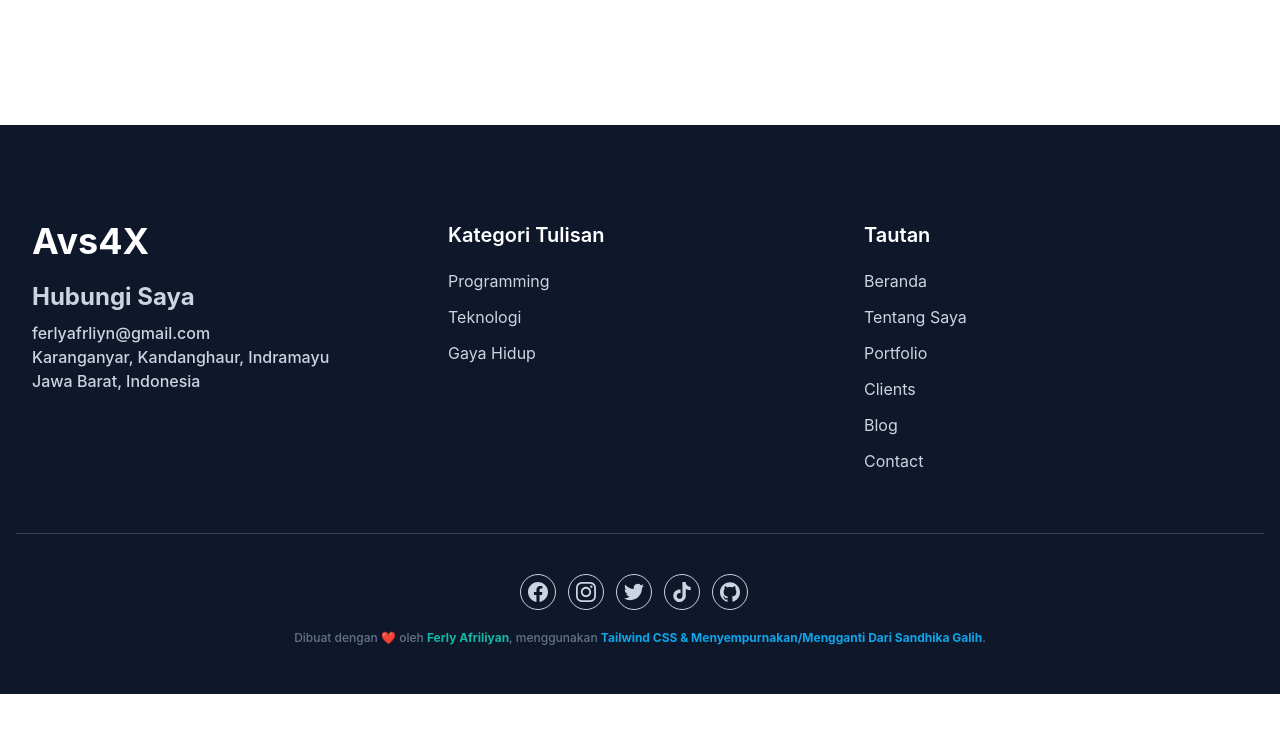
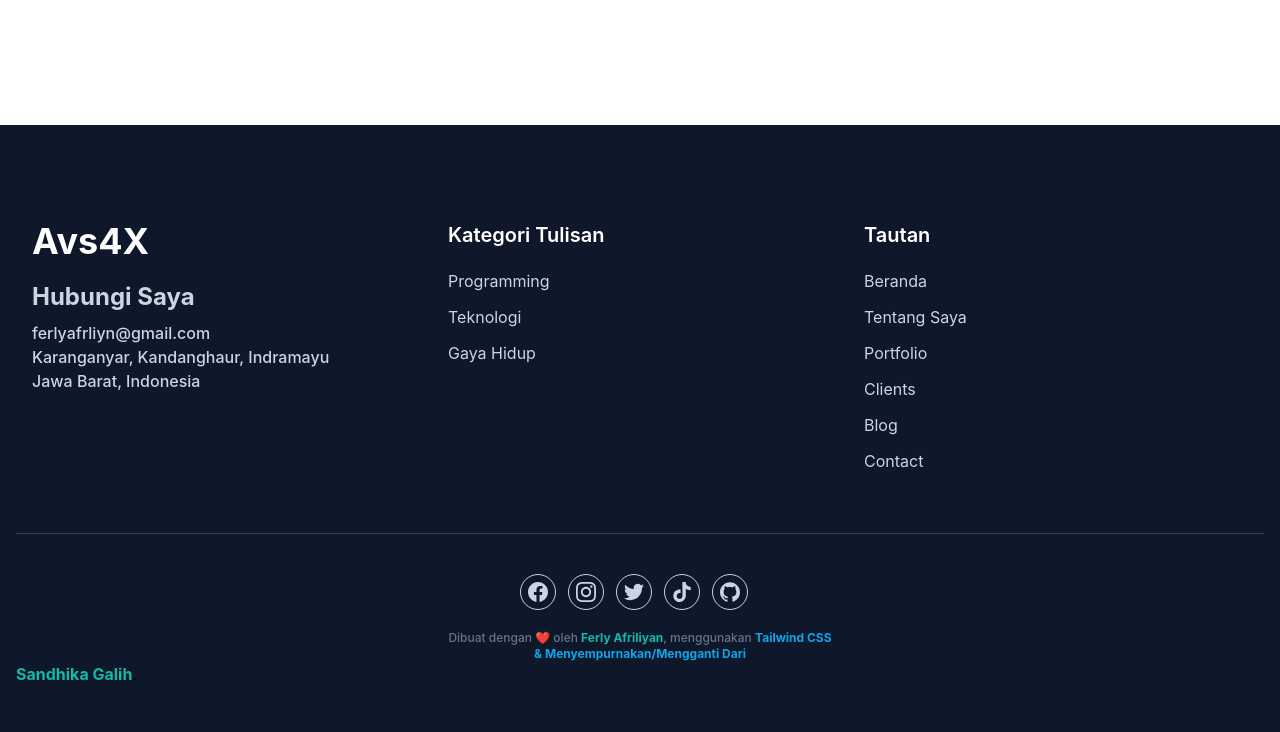
Before and after one commit to ferlyafriliyan/ferlyafriliyan, a website: page index.html in a window 1280 px wide. Shown: the part 5460-6192 px from the top of the page. Before the commit the page ends 6154 px from the top, so only its background shows below. Drawn offline with Linux system fonts and the light colour scheme.

Commit message:
Update index.html

```diff
--- a/index.html
+++ b/index.html
@@ -483,7 +483,7 @@
           </div>
           <p class="text-center text-xs font-medium text-slate-500">
             Dibuat dengan <span class="text-pink-500">❤️</span> oleh <a href="https://www.facebook.com/Denventa.Xayonara.Team.UnlimitedARMY" target="_blank" class="font-bold text-primary">Ferly Afriliyan</a>, menggunakan
-            <a href="https://tailwindcss.com" target="_blank" class="font-bold text-sky-500">Tailwind CSS & Menyempurnakan/Mengganti Dari Sandhika Galih</a>.
+            <a href="https://tailwindcss.com" target="_blank" class="font-bold text-sky-500">Tailwind CSS <p class="text-center text-xs font-medium text-slate-500">& Menyempurnakan/Mengganti Dari </p><a href="https://youtube.com/@sandhikagalihWPU" target="_blank" class="font-bold text-primary">Sandhika Galih</a>.
           </p>
         </div>
       </div>
```
